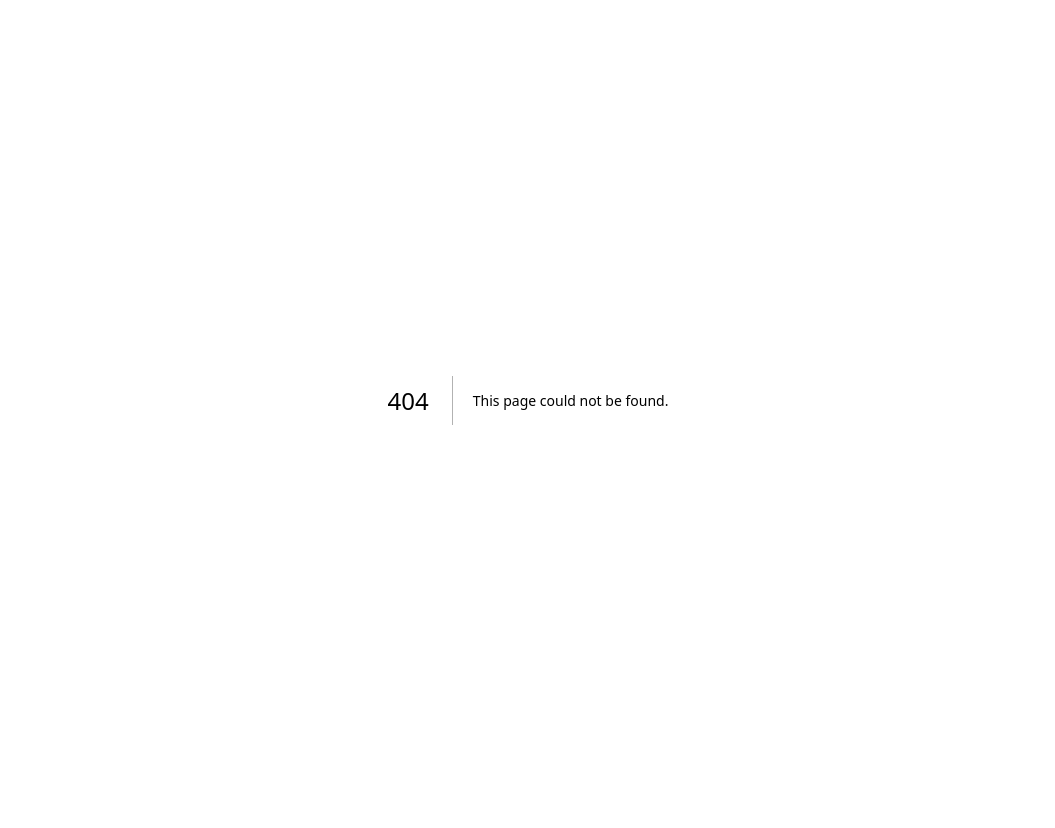
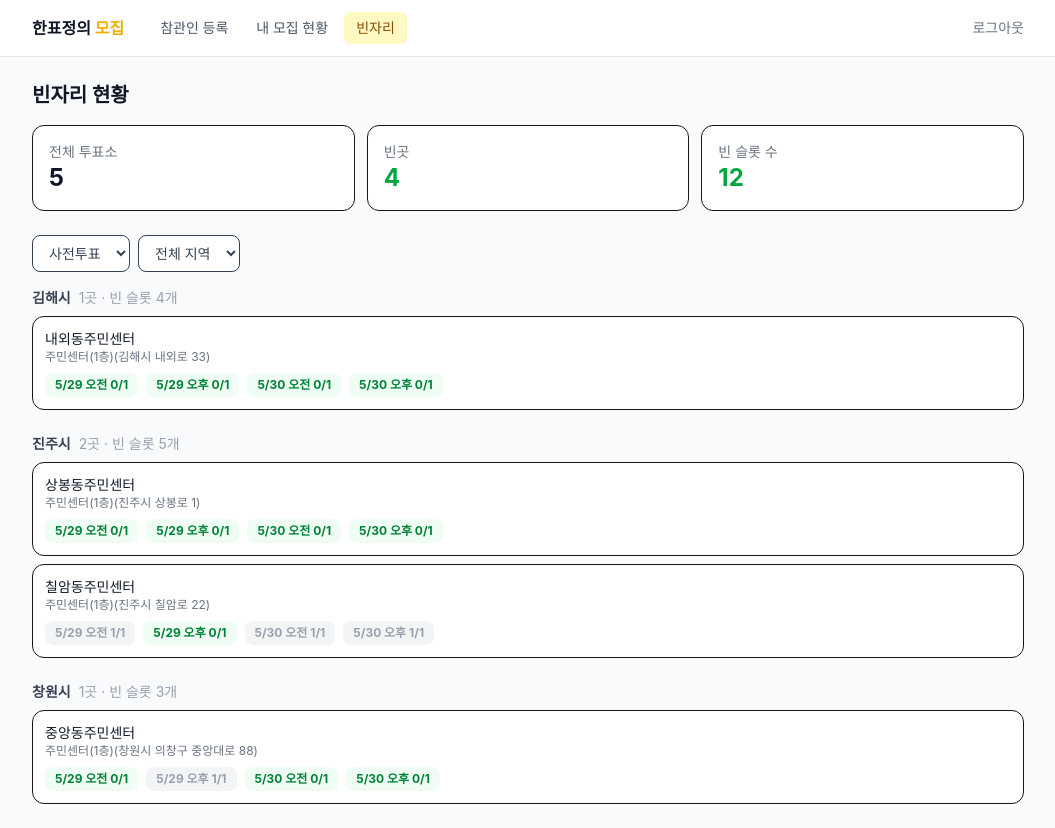
Before and after one commit to learn-slowly/1pyo, a Next.js app: page /recruiter/vacancies in a window 1280 px wide. Before the commit this address had no page. Shown: the whole page, without its empty margins (112-1167 px from the left). Before the commit the page ends 800 px from the top, so only its background shows below. Built offline with nearby package versions, Linux system fonts and the light colour scheme; a web font is replaced by a local one.

Commit message:
모집책 빈자리 현황 페이지 추가
- /recruiter/vacancies: 유형/지역별 빈자리 조회
- 투표소 건물명(주소) 표시
- 네비에 빈자리 탭 추가

Co-Authored-By: Claude Opus 4.6 (1M context) <noreply@anthropic.com>

```diff
--- a/src/app/recruiter/layout.tsx
+++ b/src/app/recruiter/layout.tsx
@@ -6,6 +6,7 @@ import { usePathname, useRouter } from 'next/navigation';
 const NAV_ITEMS = [
   { href: '/recruiter/register', label: '참관인 등록' },
   { href: '/recruiter/list', label: '내 모집 현황' },
+  { href: '/recruiter/vacancies', label: '빈자리' },
 ];
 
 export default function RecruiterLayout({ children }: { children: React.ReactNode }) {
--- /dev/null
+++ b/src/app/recruiter/vacancies/page.tsx
@@ -0,0 +1,156 @@
+'use client';
+
+import { useState, useEffect, useCallback } from 'react';
+import type { Station } from '@/lib/types';
+
+const TYPE_OPTIONS = [
+  { value: 'early', label: '사전투표' },
+  { value: 'polling', label: '본투표' },
+  { value: 'counting', label: '개표' },
+] as const;
+
+function getSlotInfo(station: Station): { label: string; count: number; max: number }[] {
+  switch (station.type) {
+    case 'polling':
+      return [
+        { label: '오전', count: station.am_count, max: station.am_max },
+        { label: '오후', count: station.pm_count, max: station.pm_max },
+      ];
+    case 'early':
+      return [
+        { label: '5/29 오전', count: station.d1_am_count, max: station.slot_max },
+        { label: '5/29 오후', count: station.d1_pm_count, max: station.slot_max },
+        { label: '5/30 오전', count: station.d2_am_count, max: station.slot_max },
+        { label: '5/30 오후', count: station.d2_pm_count, max: station.slot_max },
+      ];
+    case 'counting':
+      return [
+        { label: '전체', count: station.current_count, max: station.max_count },
+      ];
+  }
+}
+
+function hasVacancy(station: Station): boolean {
+  return getSlotInfo(station).some(s => s.count < s.max);
+}
+
+function totalVacancies(station: Station): number {
+  return getSlotInfo(station).reduce((sum, s) => sum + Math.max(0, s.max - s.count), 0);
+}
+
+export default function RecruiterVacanciesPage() {
+  const [type, setType] = useState<'early' | 'polling' | 'counting'>('early');
+  const [sigungu, setSigungu] = useState('');
+  const [stations, setStations] = useState<Station[]>([]);
+  const [sigunguList, setSigunguList] = useState<string[]>([]);
+  const [loading, setLoading] = useState(true);
+
+  const fetchStations = useCallback(async () => {
+    setLoading(true);
+    try {
+      const params = new URLSearchParams({ type });
+      if (sigungu) params.set('sigungu', sigungu);
+      const res = await fetch(`/api/stations?${params}`);
+      const data = await res.json();
+      setStations(data.stations || []);
+      setSigunguList(data.sigunguList || []);
+    } catch { /* ignore */ }
+    finally { setLoading(false); }
+  }, [type, sigungu]);
+
+  useEffect(() => { fetchStations(); }, [fetchStations]);
+
+  const vacant = stations.filter(hasVacancy);
+  const grouped = new Map<string, Station[]>();
+  for (const s of vacant) {
+    const key = s.sigungu;
+    if (!grouped.has(key)) grouped.set(key, []);
+    grouped.get(key)!.push(s);
+  }
+
+  const totalVacant = vacant.reduce((sum, s) => sum + totalVacancies(s), 0);
+
+  return (
+    <div className="max-w-5xl mx-auto px-4 py-6">
+      <div className="flex items-center justify-between mb-4">
+        <h1 className="text-xl font-bold text-gray-900">빈자리 현황</h1>
+      </div>
+
+      {/* 요약 */}
+      <div className="grid grid-cols-3 gap-3 mb-6">
+        <div className="bg-white rounded-xl border p-4">
+          <p className="text-sm text-gray-500">전체 투표소</p>
+          <p className="text-2xl font-bold text-gray-900">{stations.length}</p>
+        </div>
+        <div className="bg-white rounded-xl border p-4">
+          <p className="text-sm text-gray-500">빈곳</p>
+          <p className="text-2xl font-bold text-green-600">{vacant.length}</p>
+        </div>
+        <div className="bg-white rounded-xl border p-4">
+          <p className="text-sm text-gray-500">빈 슬롯 수</p>
+          <p className="text-2xl font-bold text-green-600">{totalVacant}</p>
+        </div>
+      </div>
+
+      {/* 필터 */}
+      <div className="flex flex-wrap gap-2 mb-4">
+        <select value={type} onChange={(e) => { setType(e.target.value as typeof type); setSigungu(''); }}
+          className="px-3 py-2 border rounded-lg text-sm bg-white text-gray-700">
+          {TYPE_OPTIONS.map(o => <option key={o.value} value={o.value}>{o.label}</option>)}
+        </select>
+        <select value={sigungu} onChange={(e) => setSigungu(e.target.value)}
+          className="px-3 py-2 border rounded-lg text-sm bg-white text-gray-700">
+          <option value="">전체 지역</option>
+          {sigunguList.map(s => <option key={s} value={s}>{s}</option>)}
+        </select>
+      </div>
+
+      {/* 목록 */}
+      {loading ? (
+        <div className="text-center py-12 text-gray-400">불러오는 중...</div>
+      ) : vacant.length === 0 ? (
+        <div className="text-center py-12 text-gray-400">빈자리가 없습니다</div>
+      ) : (
+        <div className="space-y-6">
+          {[...grouped.entries()].sort(([a], [b]) => a.localeCompare(b)).map(([region, regionStations]) => (
+            <div key={region}>
+              <h2 className="text-sm font-bold text-gray-700 mb-2">
+                {region}
+                <span className="ml-2 font-normal text-gray-400">
+                  {regionStations.length}곳 · 빈 슬롯 {regionStations.reduce((s, st) => s + totalVacancies(st), 0)}개
+                </span>
+              </h2>
+              <div className="grid gap-2">
+                {regionStations.map((station) => {
+                  const slots = getSlotInfo(station);
+                  return (
+                    <div key={station.id} className="bg-white border rounded-xl p-3">
+                      <div className="mb-2">
+                        <p className="font-medium text-sm text-gray-900">{station.station_name}</p>
+                        <p className="text-xs text-gray-500">
+                          {station.building_name ? `${station.building_name}(${station.address})` : station.address}
+                        </p>
+                      </div>
+                      <div className="flex flex-wrap gap-2">
+                        {slots.map((slot) => {
+                          const full = slot.max - slot.count <= 0;
+                          return (
+                            <span key={slot.label} className={`text-xs font-bold px-2.5 py-1 rounded-lg ${
+                              full ? 'bg-gray-100 text-gray-400' : 'bg-green-50 text-green-700'
+                            }`}>
+                              {slot.label} {slot.count}/{slot.max}
+                            </span>
+                          );
+                        })}
+                      </div>
+                    </div>
+                  );
+                })}
+              </div>
+            </div>
+          ))}
+        </div>
+      )}
+    </div>
+  );
+}
```
